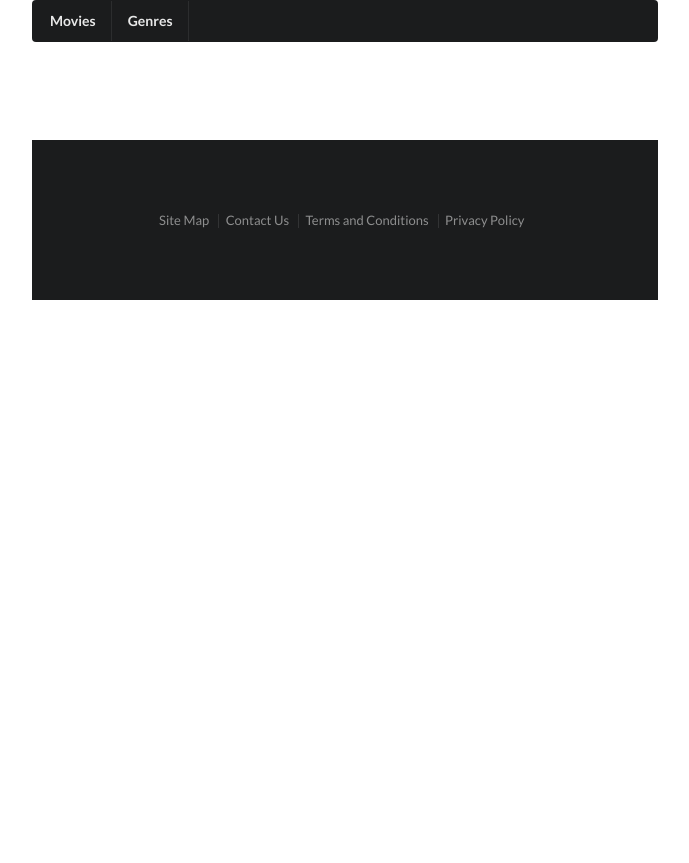
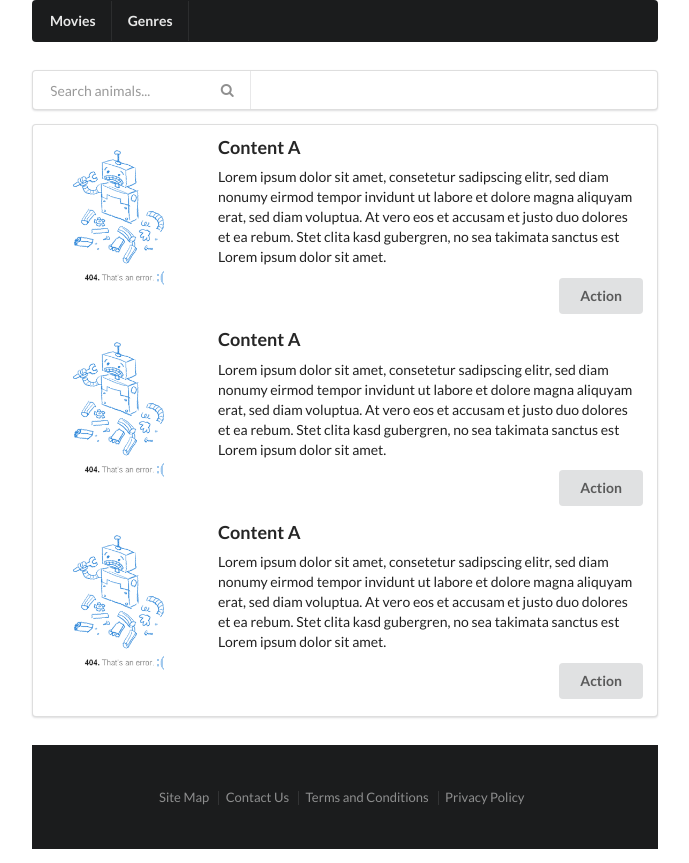
Before and after one commit to qrizan/moopy, a Django app: page /movies/ in a window 1280 px wide. Shown: the whole page, without its empty margins (295-984 px from the left). Before the commit the page ends 300 px from the top, so only its background shows below. Run offline with Django 3.2, Linux system fonts and the light colour scheme; data that the repository does not hold is empty.

Commit message:
custome template

```diff
--- a/static/css/base.css
+++ b/static/css/base.css
@@ -7,7 +7,7 @@ body {
 }
 
 .main.container {
-    margin-top: 7em;
+    margin-top: 2em;
 }
 
 .wireframe {
@@ -15,6 +15,6 @@ body {
 }
 
 .ui.footer.segment {
-    margin: 5em 0em 0em;
-    padding: 5em 0em;
+    margin: 2em 0em 0em;
+    padding: 3em 0em;
 }
--- a/templates/movie/movie_list.html
+++ b/templates/movie/movie_list.html
@@ -1,9 +1,91 @@
 {% extends 'base.html' %}
+{% load staticfiles %}
 {% block title %}
 {{ title }} | {{ block.super}}
 {% endblock %}
 
 {% block content %}
+
+    <div class="ui menu">
+      <div class="ui category search item">
+        <div class="ui transparent icon input">
+          <input class="prompt" type="text" placeholder="Search animals...">
+          <i class="search link icon"></i>
+        </div>
+        <div class="results"></div>
+      </div>
+    </div>
+
+    <div class="ui segment">
+
+   <div class="ui items">
+      <div class="item">
+        <div class="ui small image">
+            <img src="{% static 'images/Google-404-not-found-error.png' %}">
+        </div>
+        <div class="middle aligned content">
+          <div class="header">
+            Content A
+          </div>
+          <div class="description">
+            <p>
+                Lorem ipsum dolor sit amet, consetetur sadipscing elitr, sed diam nonumy eirmod tempor invidunt ut labore et dolore magna aliquyam erat, sed diam voluptua. At vero eos et accusam et justo duo dolores et ea rebum. Stet clita kasd gubergren, no sea takimata sanctus est Lorem ipsum dolor sit amet.
+            </p>
+          </div>
+          <div class="extra">
+            <div class="ui right floated button">
+              Action
+            </div>
+          </div>
+        </div>
+      </div>
+
+      <div class="item">
+        <div class="ui small image">
+           <img src="{% static 'images/Google-404-not-found-error.png' %}">
+        </div>
+        <div class="middle aligned content">
+          <div class="header">
+            Content A
+          </div>
+          <div class="description">
+            <p>
+                Lorem ipsum dolor sit amet, consetetur sadipscing elitr, sed diam nonumy eirmod tempor invidunt ut labore et dolore magna aliquyam erat, sed diam voluptua. At vero eos et accusam et justo duo dolores et ea rebum. Stet clita kasd gubergren, no sea takimata sanctus est Lorem ipsum dolor sit amet.
+            </p>
+          </div>
+          <div class="extra">
+            <div class="ui right floated button">
+              Action
+            </div>
+          </div>
+        </div>
+      </div>
+
+      <div class="item">
+        <div class="ui small image">
+           <img src="{% static 'images/Google-404-not-found-error.png' %}">
+        </div>
+        <div class="middle aligned content">
+          <div class="header">
+            Content A
+          </div>
+          <div class="description">
+            <p>
+                Lorem ipsum dolor sit amet, consetetur sadipscing elitr, sed diam nonumy eirmod tempor invidunt ut labore et dolore magna aliquyam erat, sed diam voluptua. At vero eos et accusam et justo duo dolores et ea rebum. Stet clita kasd gubergren, no sea takimata sanctus est Lorem ipsum dolor sit amet.
+            </p>
+          </div>
+          <div class="extra">
+            <div class="ui right floated button">
+              Action
+            </div>
+          </div>
+        </div>
+      </div>
+
+    </div>
+
+    </div>
+
     {% for movie in all_movies %}
         {{ movie.title }} <br/>
         {{ movie.description | linebreaks | truncatechars:150 }} <br/>
```
Also changed, not shown: static/images/Google-404-not-found-error.png (added).
